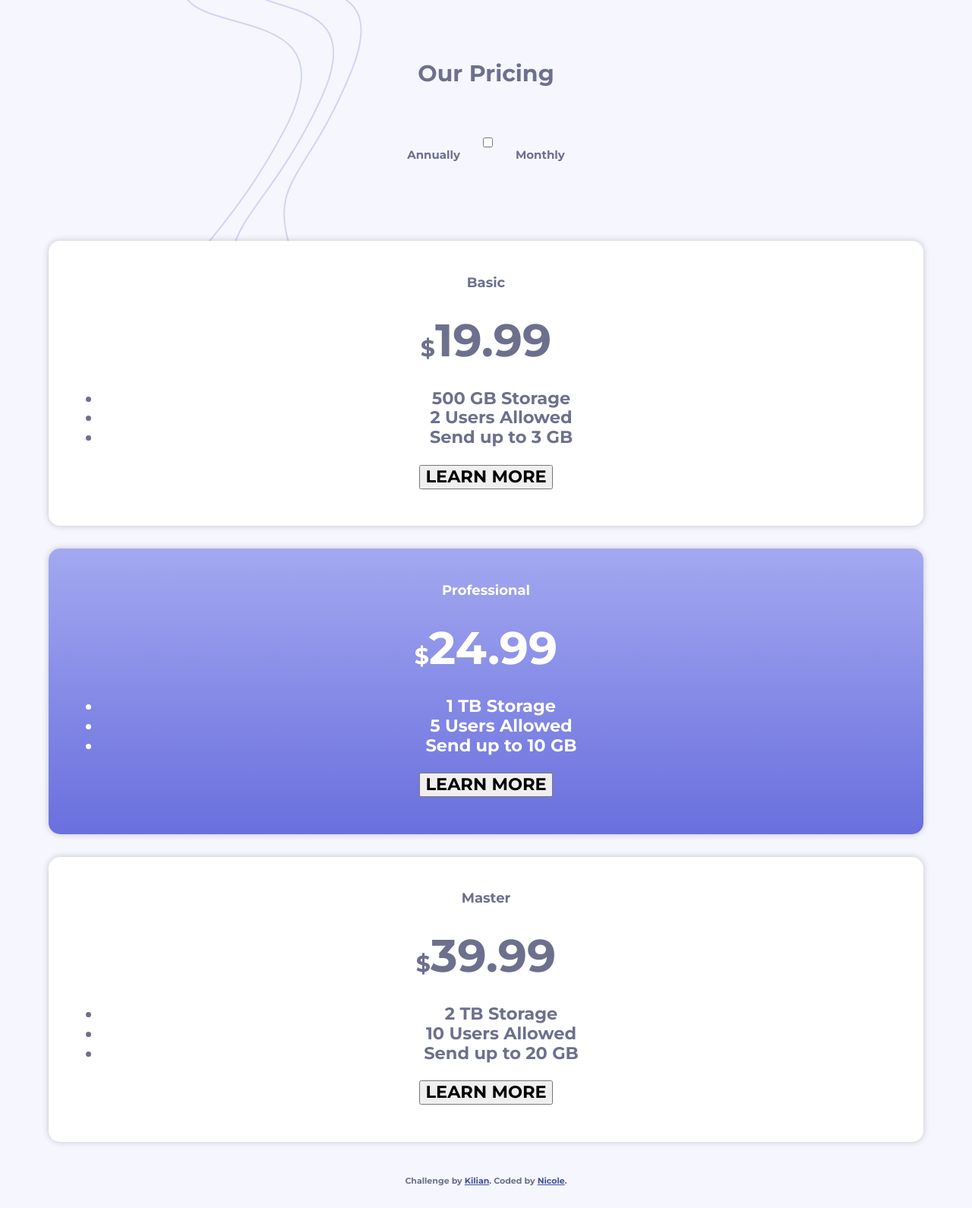
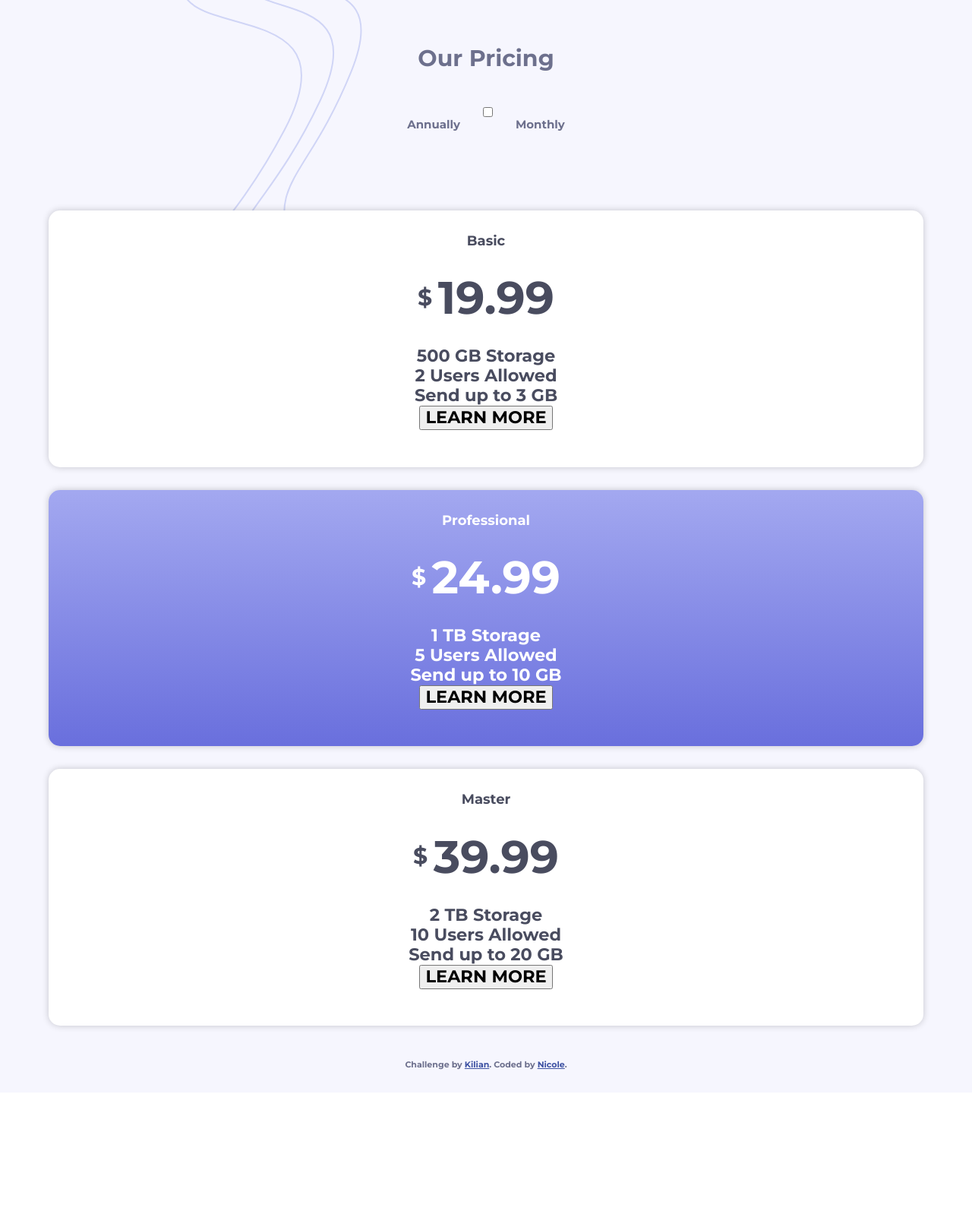
Before and after one commit to nifrischknecht/WebDev_Projects, a PHP site: page / in a window 1280 px wide. Shown: the whole page at 76% size. After the commit the page ends 1408 px from the top, so only its background shows below. Run offline with PHP 8.4, Linux system fonts and the light colour scheme; style sheets or scripts are compiled from the project's sources.

Commit message:
Aufbau Partials (header und offers)

```diff
--- a/projekt_pricing/scss/partials/_header.scss
+++ b/projekt_pricing/scss/partials/_header.scss
@@ -10,6 +10,8 @@ header{
 }
 
 h1{
+    font-size: 2rem;
+    margin: 0;
     padding-bottom: 3rem;
 }
 
--- a/projekt_pricing/scss/partials/_offers.scss
+++ b/projekt_pricing/scss/partials/_offers.scss
@@ -15,6 +15,7 @@
 
 .offer{
     background-color: white;
+    color: $Blue-dark;
     width: 90%;
     margin: 0 auto 2rem auto;
     padding: 2rem;
@@ -23,23 +24,27 @@
 
     &__title{
         font-size: 1.2rem;
-        &--negative{
-            font-size: 1.2rem;
-        }
+        margin: 0;
     }
 
     &__dollar{
         font-size: 2rem;
-        &--negative{
-            font-size: 2rem;
-        }
+        margin: 2rem 0;
+        display: flex;
+        align-items: center;
+        justify-content: center;
     }
 
     &__price{
         font-size: 4rem;
-        &--negative{
-            font-size: 4rem;
-        }
+        margin: 0 0 0 0.5rem;
+    }
+
+
+    &__services{
+        margin: 0;
+        padding: 0;
+        list-style-type: none;
     }
 
     &__btn{
```
